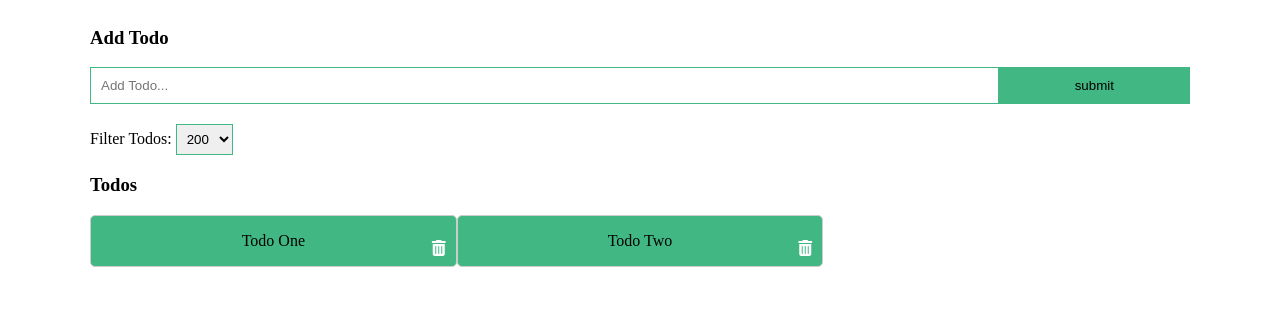
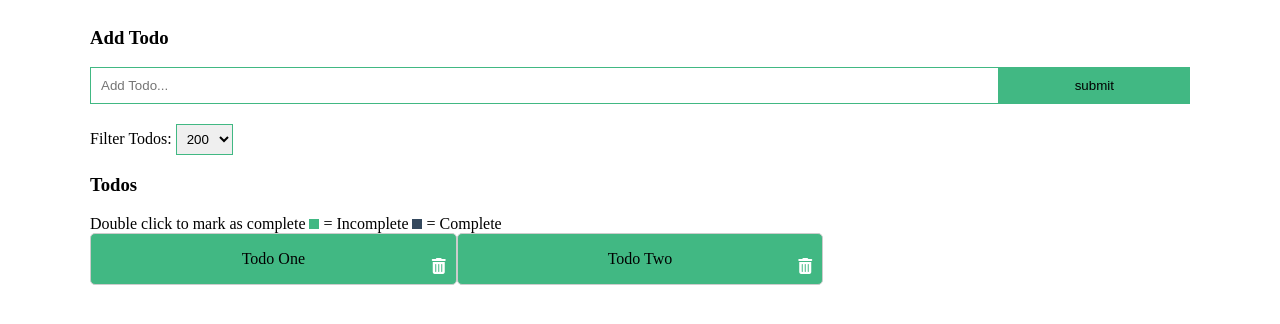
Before and after one commit to TechLounge777/Vuex-Todo-app, a Vue app: page / in a window 1280 px wide. Shown: the top 324 px of the page. Built offline with nearby package versions, Linux system fonts and the light colour scheme; no server answers.

Commit message:
db click to mark as complete

```diff
--- a/src/components/Todos.vue
+++ b/src/components/Todos.vue
@@ -1,6 +1,16 @@
 vue <template>
     <div>
         <h3>Todos</h3>
+        <div>
+            <span>Double click to mark as complete   </span>
+            <span>
+                <span class="incomplete-box"></span> = Incomplete
+            </span>
+            <span>
+                <span class="complete-box"></span> = Complete
+            </span>
+        </div>
+
         <div class="todos">
             <div v-for="todo in allTodos" :key="todo.id" class="todo">
                 {{ todo.title }}
@@ -47,4 +57,24 @@ export default {
         color: #fff;
         cursor: pointer;
     }
+
+    .complete-box {
+        display: inline-block;
+        width: 10px;
+        height: 10px;
+        background: #35495e;
+    }
+
+    .incomplete-box {
+        display: inline-block;
+        width: 10px;
+        height: 10px;
+        background: #41b883;
+    }
+
+    @media (max-width: 500px) {
+        .todos {
+            grid-template-columns: 1fr;
+        }
+    }
 </style>
```
